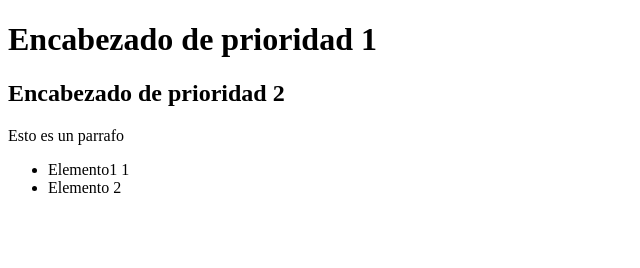
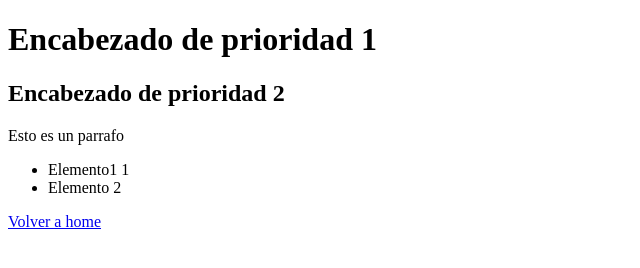
Before and after one commit to DiegoDrutman08/git-prueba, a plain HTML site: page index.html in a window 1280 px wide. Shown: the whole page, without its empty margins (0-640 px from the left). Drawn offline with Linux system fonts and the light colour scheme.

Commit message:
agregue el enlace a home en el index

```diff
--- a/index.html
+++ b/index.html
@@ -13,5 +13,6 @@
         <li>Elemento1 1</li>
         <li>Elemento 2</li>
     </ul>
+    <a href="home.html">Volver a home</a>
 </body>
 </html>
```
